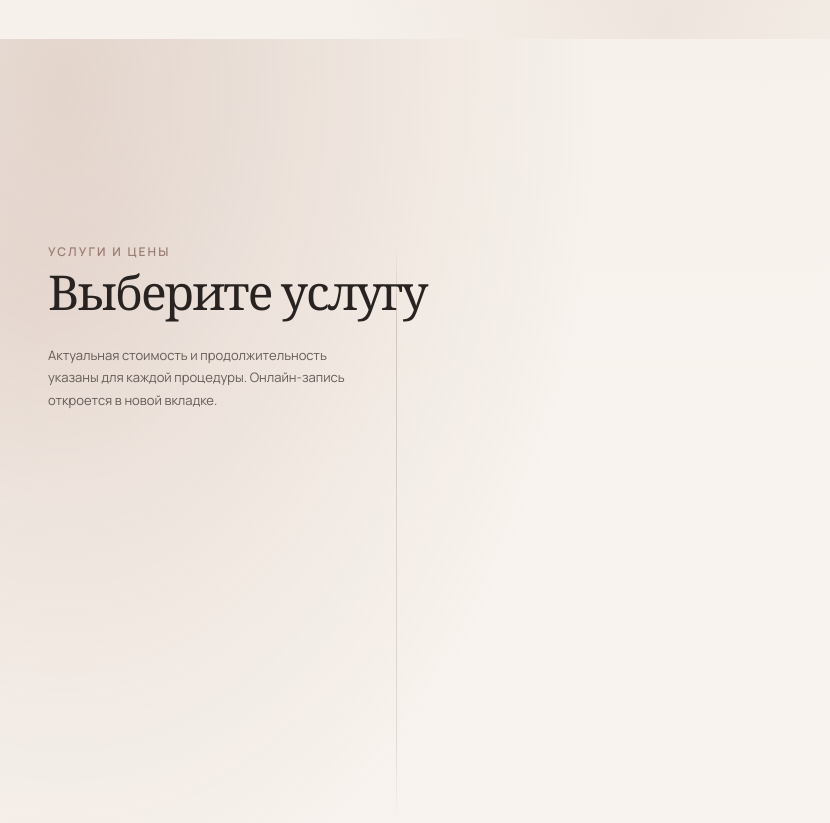
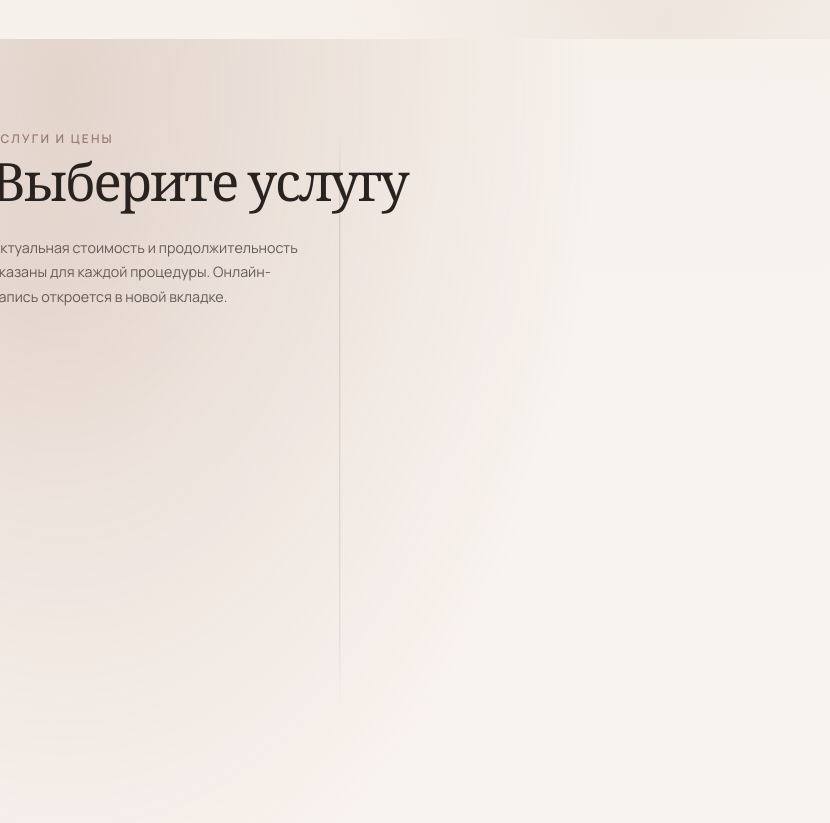
Before and after one commit to ichAEY/Shablon-Hair-Master, a Next.js app: page / in a window 1280 px wide. Shown: the part 1800-2623 px from the top of the page, without its empty margins (0-830 px from the left). Built offline with nearby package versions, Linux system fonts and the light colour scheme.

Commit message:
Lock final service heading position

```diff
--- a/app/desktop-v2.css
+++ b/app/desktop-v2.css
@@ -3598,3 +3598,27 @@
     animation: none !important;
   }
 }
+
+
+/* Locked final title adjustment 2026-09-18 — only the left service heading copy. */
+@media (min-width: 1024px) {
+  .mct-price-head {
+    transform: translate(-1.5cm, -3cm) !important;
+  }
+
+  .mct-price-head h2 {
+    font-size: clamp(49.5px, 4.125vw, 63.8px) !important;
+  }
+
+  .mct-price-head > span {
+    max-width: 374px !important;
+    font-size: 14.3px !important;
+    line-height: 1.72 !important;
+  }
+}
+
+@media (min-width: 1024px) and (max-width: 1199px) {
+  .mct-price-head h2 {
+    font-size: 47.3px !important;
+  }
+}
```
